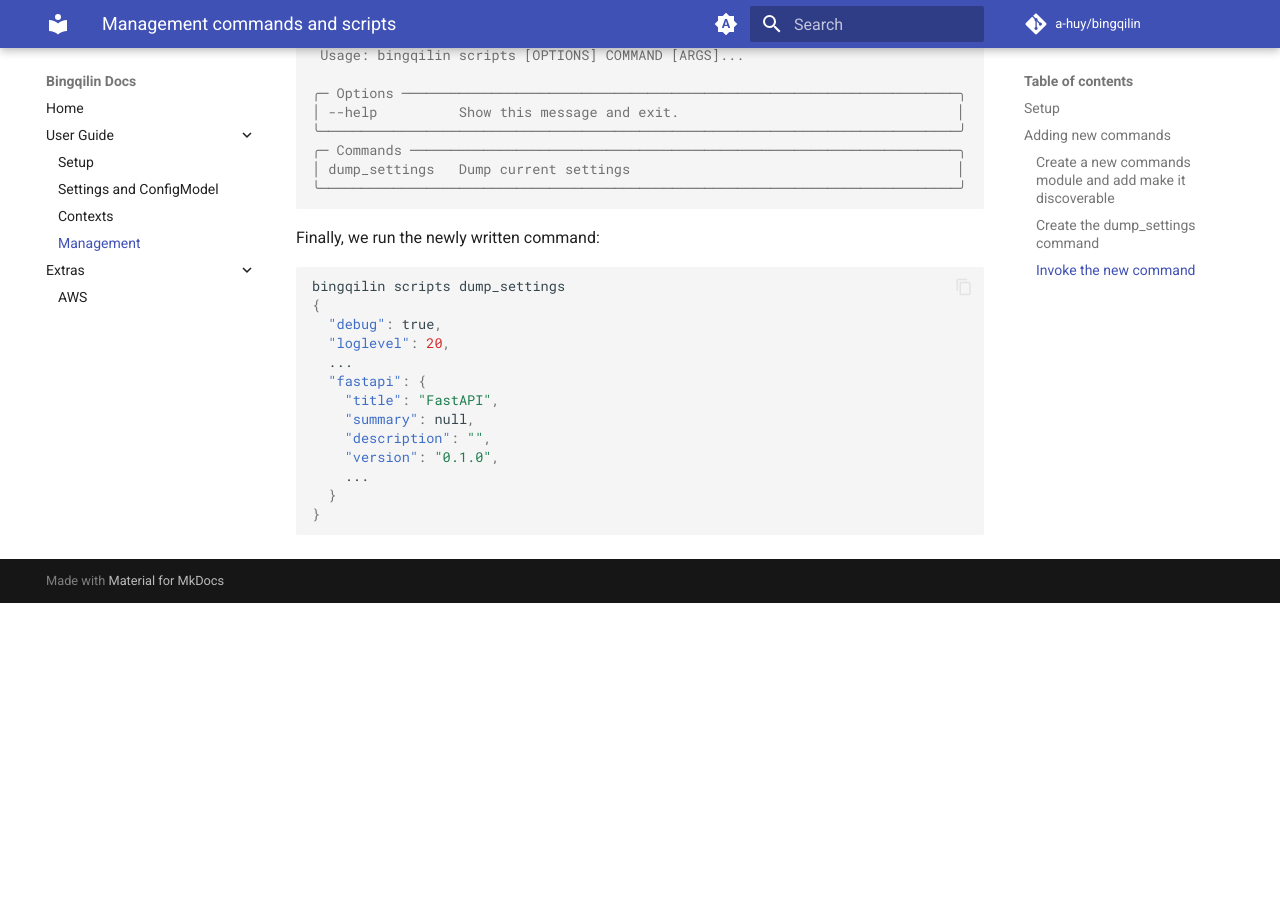
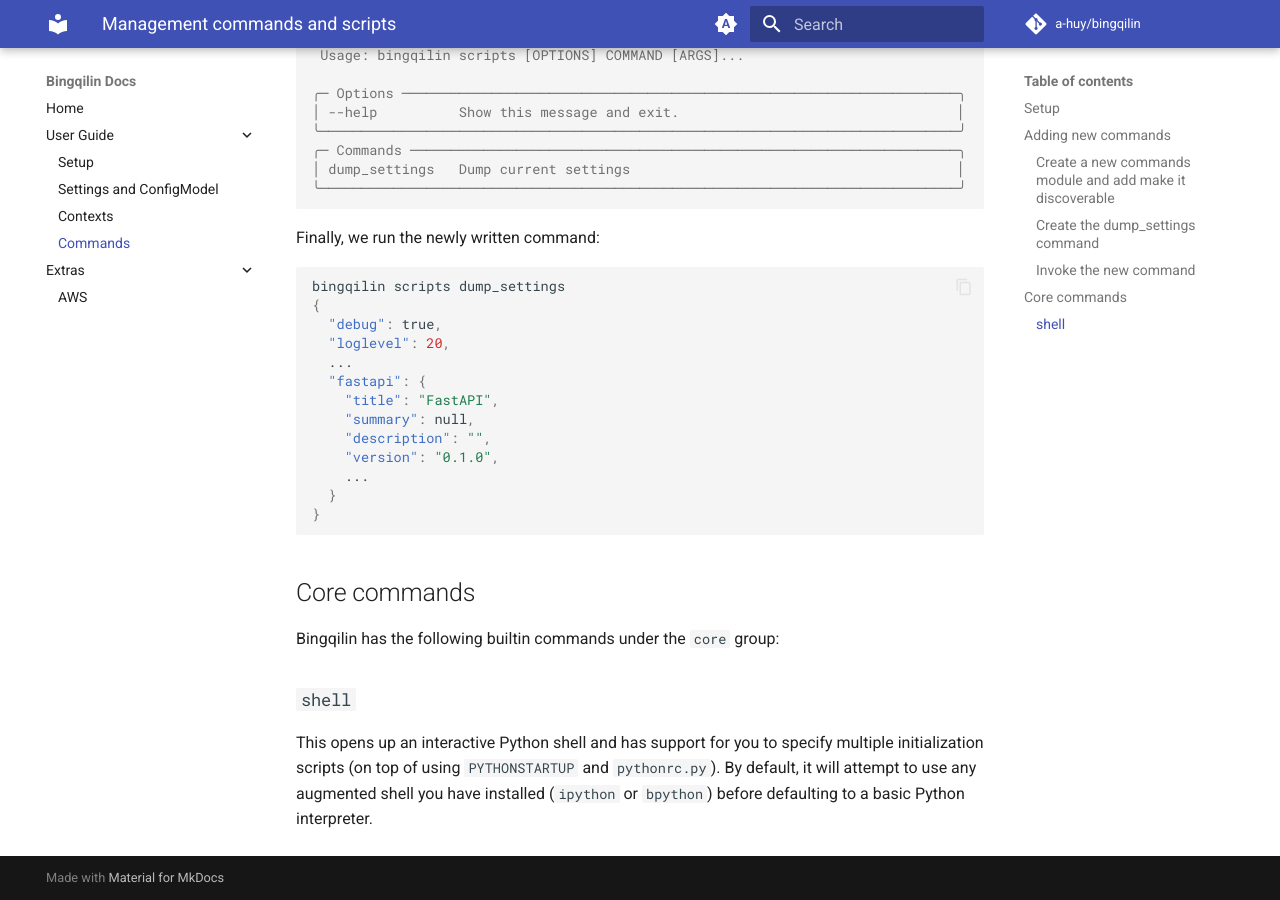
Before and after one commit to a-huy/bingqilin, an MkDocs documentation site: the page built from docs/user-guide/commands.md, in a window 1280 px wide and 900 px high, scrolled down 2920 px. Built offline with MkDocs 1.6.1 and Material for MkDocs 9.7.7, drawn with Linux system fonts in a browser that asks for light colours; comment, search, counter and statistics services are not loaded; before the commit the page ends 3523 px from its top, so only the background shows below that.

Commit message:
more docs changes

````diff
--- a/docs/user-guide/management.md
+++ b/docs/user-guide/commands.md
@@ -147,3 +147,11 @@
   }
 }
 ```
+
+## Core commands
+
+Bingqilin has the following builtin commands under the `core` group:
+
+### `shell`
+
+This opens up an interactive Python shell and has support for you to specify multiple initialization scripts (on top of using `PYTHONSTARTUP` and `pythonrc.py`). By default, it will attempt to use any augmented shell you have installed (`ipython` or `bpython`) before defaulting to a basic Python interpreter.
--- a/mkdocs.yml
+++ b/mkdocs.yml
@@ -39,7 +39,7 @@
     - Setup: "user-guide/setup.md"
     - Settings and ConfigModel: "user-guide/configuration.md"
     - Contexts: "user-guide/contexts.md"
-    - Management: "user-guide/management.md"
+    - Commands: "user-guide/commands.md"
   - Extras:
     - AWS: "extras/aws.md"
 
````
Also changed, not shown: docs/index.md (+8 -4 lines).
